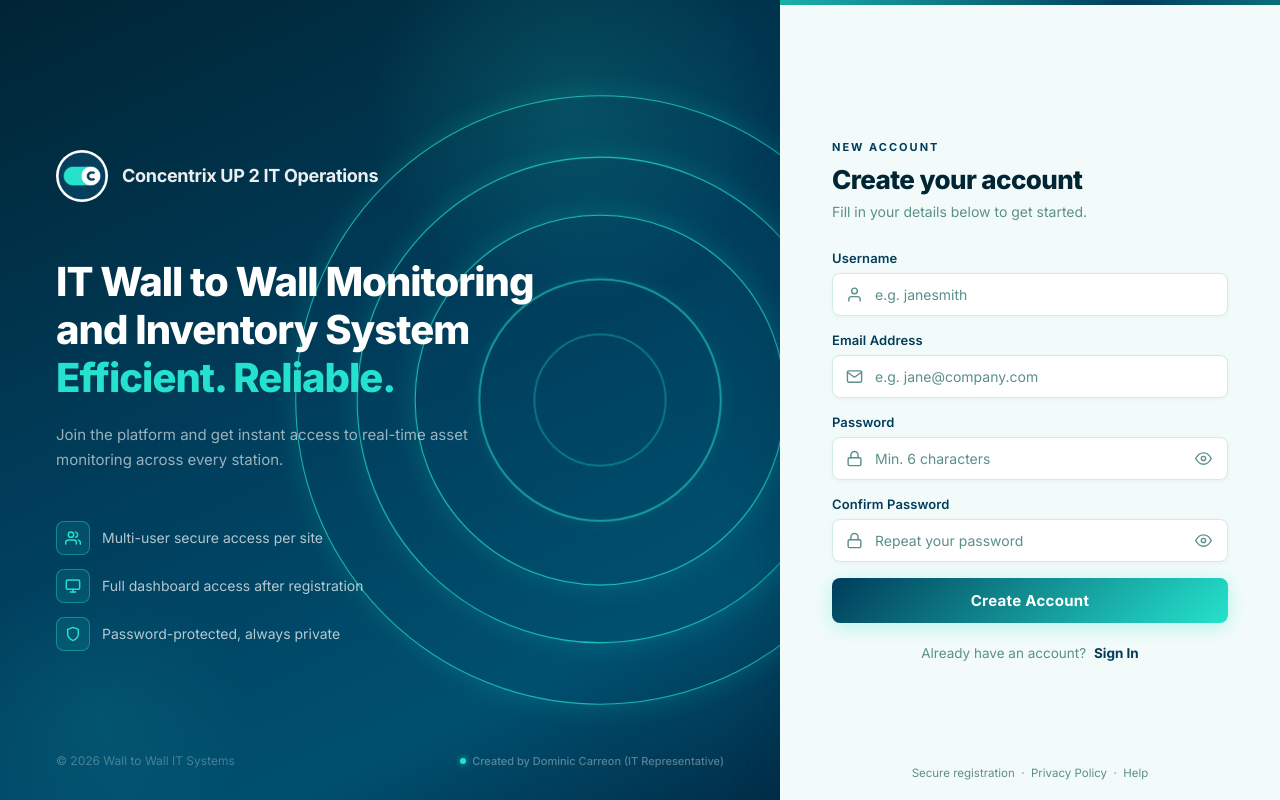
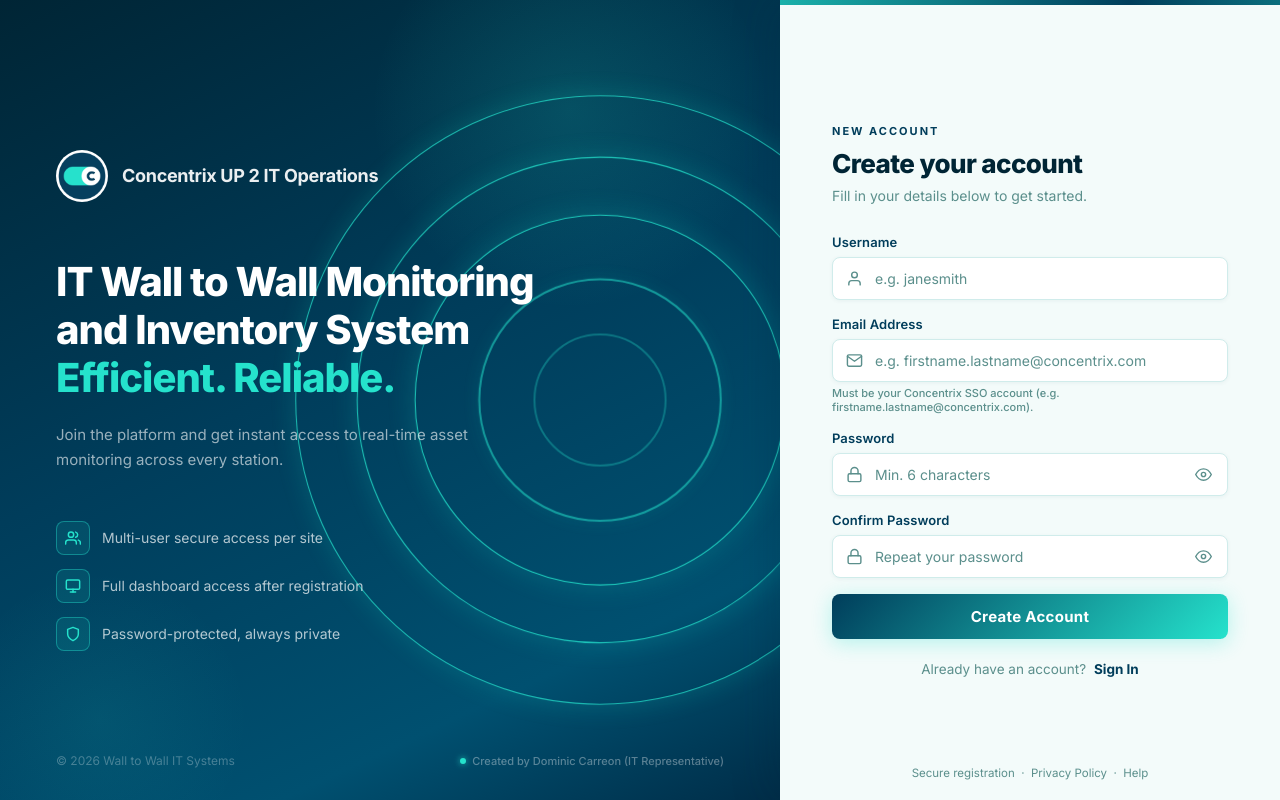
Before and after one commit to Dcqwe007/Website-Wall-to-Wall, a PHP site: page /signup.php in a window 1280 px wide. Run offline with PHP 8.4, Linux system fonts and the light colour scheme.

Commit message:
6 commit

```diff
--- a/app.js
+++ b/app.js
@@ -226,6 +226,14 @@ document.addEventListener('DOMContentLoaded', () => {
 
       errorAlert.style.display = 'none';
       successAlert.style.display = 'none';
+
+      // Enforce Concentrix SSO email format (fullname.surname@concentrix.com)
+      const emailRegex = /^[a-zA-Z0-9_-]+\.[a-zA-Z0-9._-]+@concentrix\.com$/i;
+      if (!emailRegex.test(emailInput)) {
+        errorMessage.textContent = "Please enter a valid Concentrix SSO email (format: fullname.surname@concentrix.com).";
+        errorAlert.style.display = 'flex';
+        return;
+      }
 
       // Client-side passwords match validation
       if (passwordInput !== confirmPasswordInput) {
@@ -490,7 +498,11 @@ document.addEventListener('DOMContentLoaded', () => {
       // Update counters
       const activeObj = assetsList.find(a => a.Station_Number == selectedStation);
       const selectedText = activeObj ? `Station ${activeObj.Station_Number}` : 'None';
-      statsText.innerHTML = `Total Assets: <strong>${assetsList.length}</strong> | Visible: <strong>${filtered.length}</strong> | Selected: <strong>${selectedText}</strong>`;
+      const countDeployed = assetsList.filter(a => a.Current_Status === 'Deployed').length;
+      const countOnsite = assetsList.filter(a => a.Current_Status === 'Onsite Deployed').length;
+      const countPulled = assetsList.filter(a => a.Current_Status === 'Pulled Out').length;
+
+      statsText.innerHTML = `Total Assets: <strong>${assetsList.length}</strong> | Deployed: <strong>${countDeployed}</strong> | Onsite Deployed: <strong>${countOnsite}</strong> | Pulled Out: <strong>${countPulled}</strong> | Visible: <strong>${filtered.length}</strong> | Selected: <strong>${selectedText}</strong>`;
 
       updateActionButtonStates();
     }
@@ -790,11 +802,11 @@ document.addEventListener('DOMContentLoaded', () => {
         .then(res => {
           setTimeout(() => {
             icon.classList.remove('rotating');
-             if (res.success) {
-               assetsList = res.data || [];
-               populateProgramDropdown();
-               renderTable();
-               showToast("Data Refreshed", "Asset records loaded from database.", "info");
+            if (res.success) {
+              assetsList = res.data || [];
+              populateProgramDropdown();
+              renderTable();
+              showToast("Data Refreshed", "Asset records loaded from database.", "info");
             } else {
               showToast("Fetch Error", res.message || "Failed to fetch assets.", "danger");
             }
--- a/signup.php
+++ b/signup.php
@@ -641,11 +641,16 @@ if (isset($_SESSION['aether_session_token'])) {
               type="email"
               id="signup-email"
               class="input-field"
-              placeholder="e.g. jane@company.com"
+              placeholder="e.g. firstname.lastname@concentrix.com"
               required
               autocomplete="email"
+              pattern="[a-zA-Z0-9_-]+\.[a-zA-Z0-9._-]+@[cC][oO][nN][cC][eE][nN][tT][rR][iI][xX]\.[cC][oO][mM]"
+              title="Please enter your Concentrix SSO email in the format: fullname.surname@concentrix.com"
             >
           </div>
+          <span style="font-size: 11px; color: var(--cnx-gray-400); margin-top: 4px; display: block; font-weight: 500;">
+            Must be your Concentrix SSO account (e.g. firstname.lastname@concentrix.com).
+          </span>
         </div>
 
         <!-- Password -->
```
